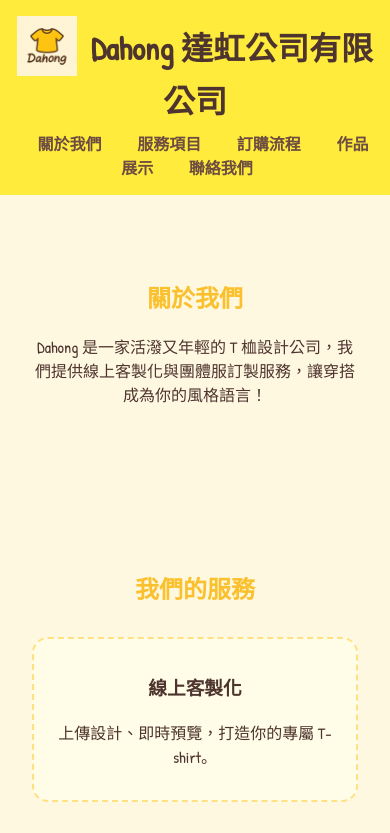
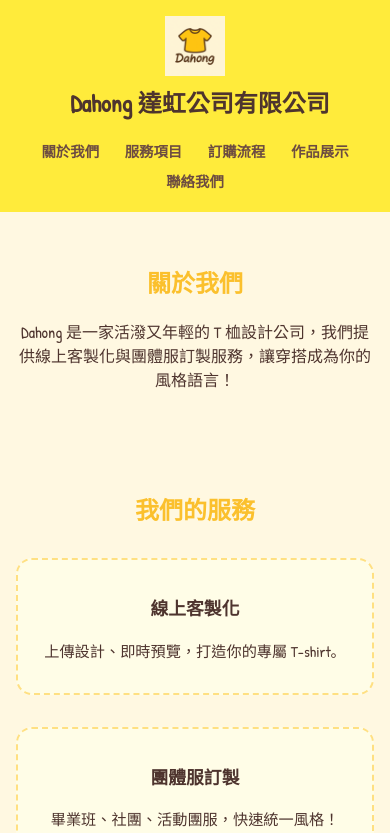
Before and after one commit to ShengHung-ken/Dahong, a plain HTML site: page My Project-home/index.html in a window 390 px wide. Shown: the top 833 px of the page. Drawn offline with Linux system fonts and the light colour scheme.

Commit message:
Update index.html

```diff
--- a/My Project-home/index.html
+++ b/My Project-home/index.html
@@ -96,6 +96,58 @@
       text-align: center;
       padding: 1rem;
     }
+
+    @media (max-width: 768px) {
+      header h1 {
+        display: block;
+        font-size: 1.5rem;
+        margin-top: 0.5rem;
+      }
+
+      nav {
+        display: flex;
+        flex-wrap: wrap;
+        justify-content: center;
+        margin-top: 1rem;
+      }
+
+      nav a {
+        margin: 0.3rem 0.8rem;
+        font-size: 0.9rem;
+      }
+
+      section {
+        padding: 2rem 1rem;
+      }
+
+      h2 {
+        font-size: 1.5rem;
+      }
+
+      .services, .workflow, .gallery {
+        grid-template-columns: 1fr;
+      }
+
+      .service, .step, .gallery-item {
+        padding: 1rem;
+        font-size: 0.95rem;
+      }
+
+      .step i, .service i {
+        font-size: 1.5rem;
+      }
+
+      .line-button {
+        width: 100%;
+        display: inline-block;
+        padding: 1rem;
+        font-size: 1rem;
+      }
+
+      footer {
+        font-size: 0.85rem;
+      }
+    }
   </style>
 </head>
 
```
